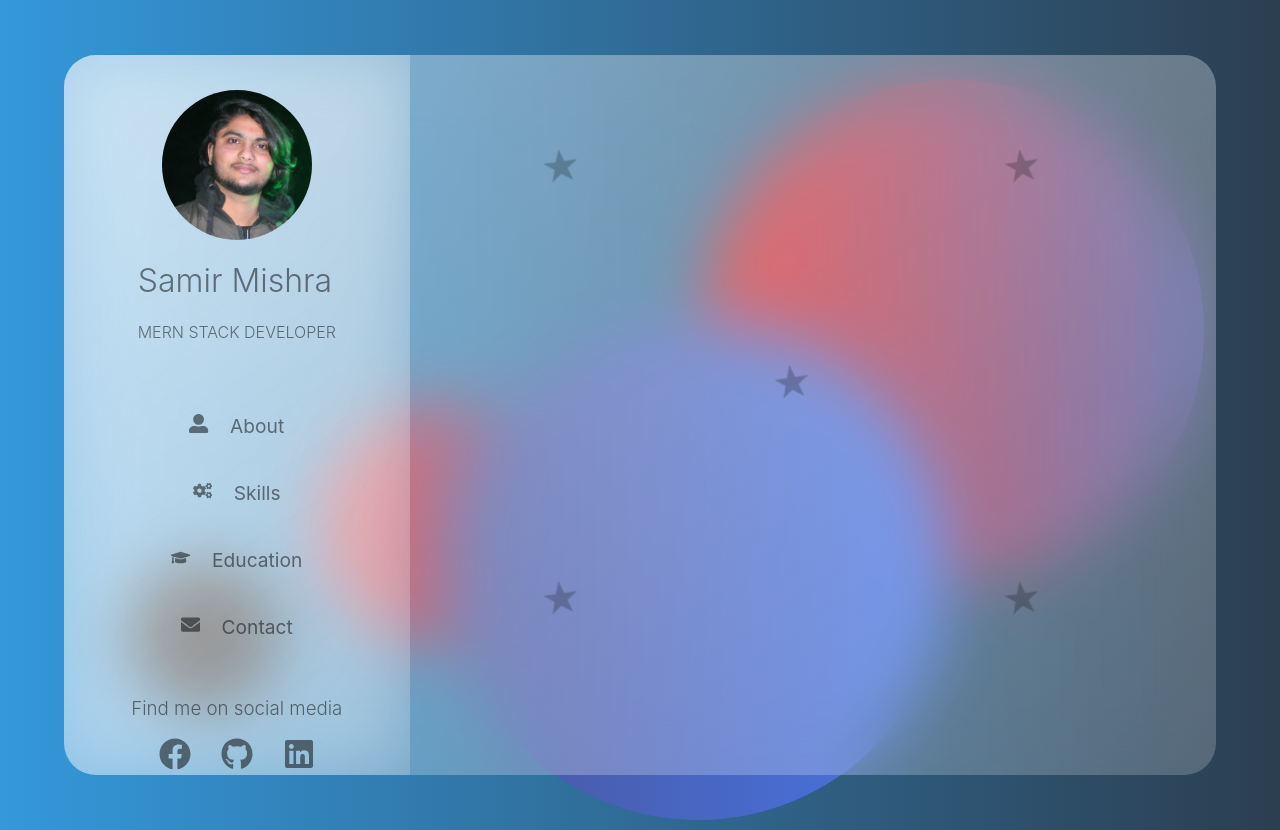
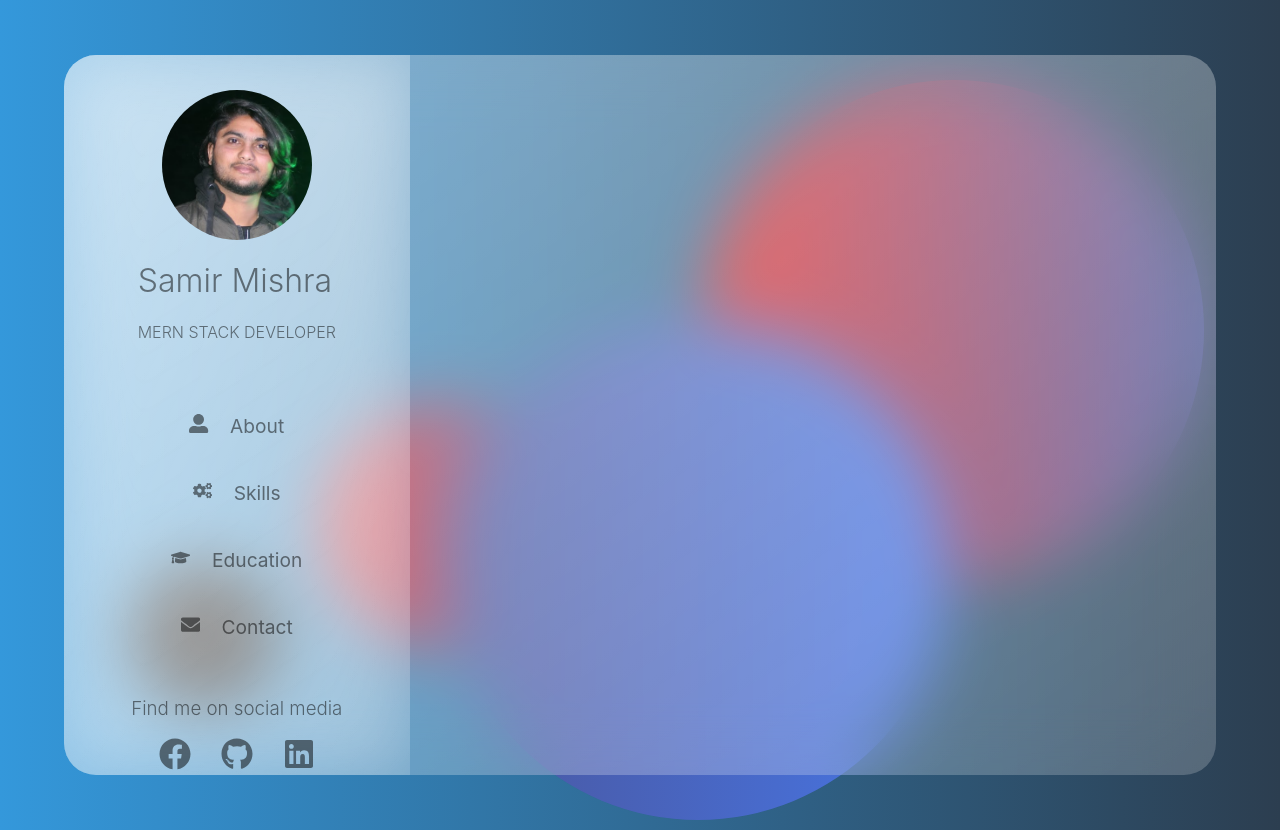
Before and after one commit to smir45/Portfolio-Glassmorphism, a React (Create React App) app: page / in a window 1280 px wide. Built offline with nearby package versions, Linux system fonts and the light colour scheme.

Commit message:
background commented

```diff
--- a/src/jsx/home.js
+++ b/src/jsx/home.js
@@ -30,7 +30,7 @@
                         <a href="http://" target="_blank" className="social-icons" rel="noopener noreferrer"><FaLinkedin/></a>
                     </div>
                 </div>
-                <div className="navbar-right">
+                {/* <div className="navbar-right">
                     <div className="particles-container">
                        <div className="particles"></div>
                        <div className="particles"></div>
@@ -38,7 +38,7 @@
                        <div className="particles"></div>
                        <div className="particles"></div>
                     </div>
-                </div>
+                </div> */}
             </div>
 
         </div>
```
